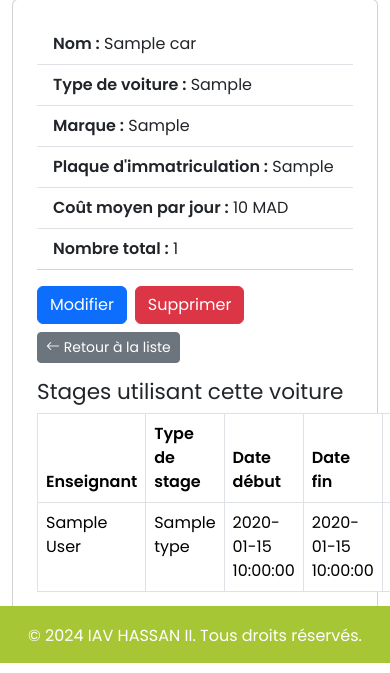
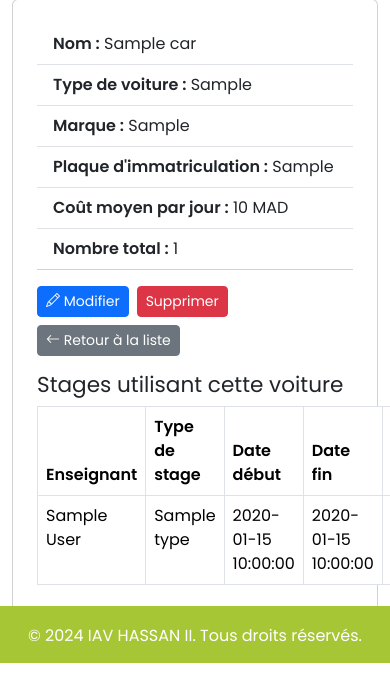
Before and after one commit to alaamekkaoui/intern-management, a Flask app: page /car/1 in a window 390 px wide; the page is wider, and only the part inside the window is pictured. Shown: the part 181-854 px from the top of that part. Run offline with Flask 3, Linux system fonts and the light colour scheme; the visitor is signed in with stand-in values (Sample User, id 1); tables that the repository leaves empty or names only in its code hold one stand-in row (values such as "Sample post").

Commit message:
Enhance car and teacher details pages: add responsive table support and update button labels for clarity

```diff
--- a/templates/car/details.html
+++ b/templates/car/details.html
@@ -15,10 +15,10 @@
     </ul>
     <div class="d-flex flex-wrap gap-2 mb-3">
         {% if session.get('role') in ['admin', 'car'] %}
-            <a href="/car/edit/{{ car.id }}" class="btn btn-primary">Modifier</a>
+            <button class="btn btn-primary btn-sm" type="button" data-bs-toggle="collapse" data-bs-target="#editCarFormDetail" aria-expanded="false" aria-controls="editCarFormDetail" onclick="document.getElementById('carDetailsStatic').style.display='none';"><i class="bi bi-pencil"></i> Modifier</button>
             {% if session.get('role') == 'admin' %}
                 <form action="/car/delete/{{ car.id }}" method="POST" style="display:inline;">
-                    <button type="submit" class="btn btn-danger" onclick="return confirm('Êtes-vous sûr de vouloir supprimer cette voiture ?');">Supprimer</button>
+                    <button type="submit" class="btn btn-danger btn-sm" onclick="return confirm('Êtes-vous sûr de vouloir supprimer cette voiture ?');">Supprimer</button>
                 </form>
             {% endif %}
         {% endif %}
@@ -82,4 +82,13 @@
     <p>Aucun stage n'utilise cette voiture.</p>
     {% endif %}
 </div>
+<script>
+document.addEventListener('DOMContentLoaded', function() {
+    // Mobile support: make table responsive
+    var tables = document.querySelectorAll('table');
+    tables.forEach(function(table) {
+        table.classList.add('table-responsive');
+    });
+});
+</script>
 {% endblock %}
```
Also changed, not shown: templates/teacher/details.html (+11 -1 lines).
